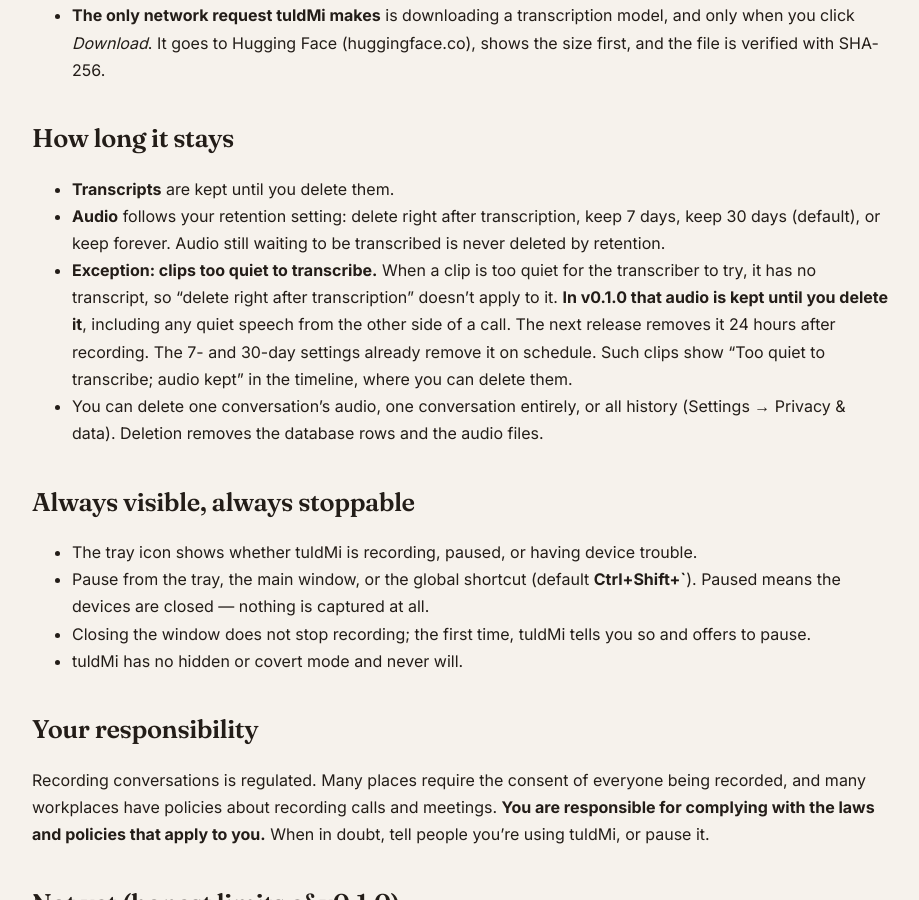
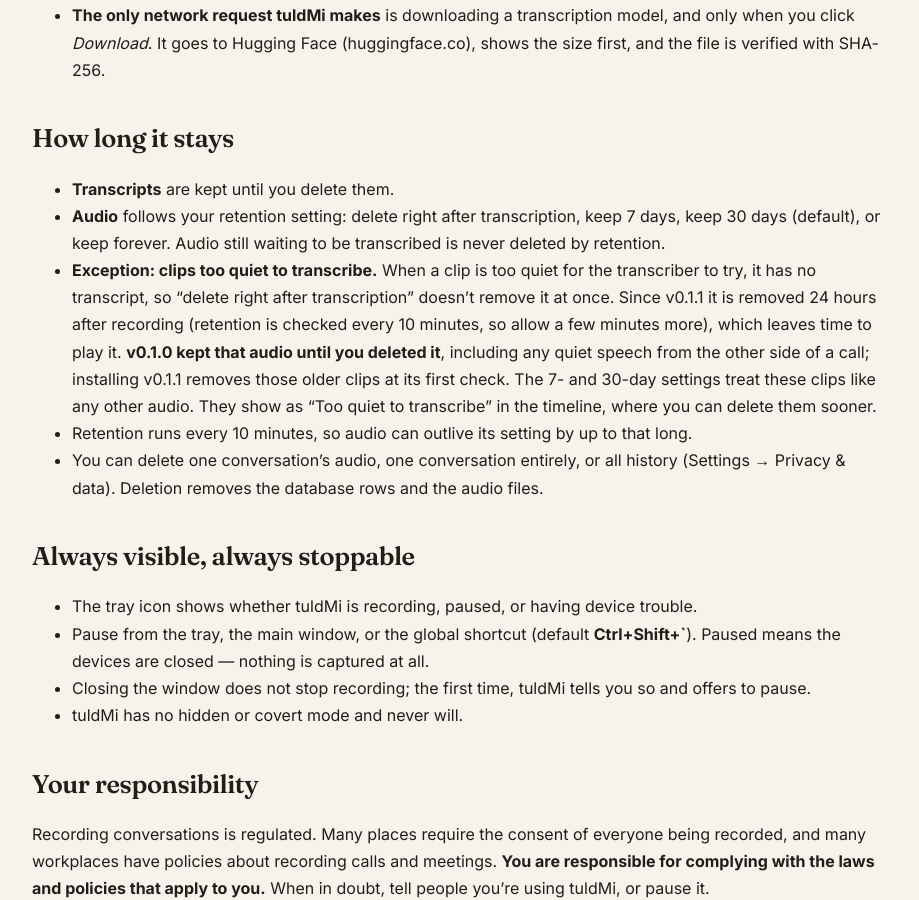
Before and after one commit to spilloid/tuldMi, a Jekyll site: the page built from docs/PRIVACY.md, in a window 1280 px wide and 900 px high, scrolled down 1095 px. Shown: the whole window, without its empty margins (290-1209 px from the left). Built offline with Jekyll 4.4.1, drawn with Linux system fonts in a browser that asks for light colours; our own code applies the rules of GitHub Pages for plain Markdown files.

Commit message:
Release v0.1.1
Address the release-gate review (dev-process RG-0.1.1):
- quiet-clip retention docs state the 10-minute check; v0.1.0's kept
  clips go at the first check
- the timeline marks quiet clips "Too quiet to transcribe" (a retry would
  be gated the same way, so the docs say "play", not "retry")
- the unlink retry list is deduped and retried outside its lock
- the publish race test waits for an explicit stall signal
- the site lists Windows 10 as unverified
- versions, lockfiles, site and changelog at 0.1.1

```diff
--- a/Cargo.toml
+++ b/Cargo.toml
@@ -3,7 +3,7 @@
 members = ["crates/engine", "src-tauri"]
 
 [workspace.package]
-version = "0.1.0"
+version = "0.1.1"
 edition = "2024"
 license = "MIT"
 repository = "https://github.com/spilloid/tuldMi"
--- a/docs/PRIVACY.md
+++ b/docs/PRIVACY.md
@@ -40,11 +40,14 @@
   30 days (default), or keep forever. Audio still waiting to be transcribed is never deleted by
   retention.
 - **Exception: clips too quiet to transcribe.** When a clip is too quiet for the transcriber to
-  try, it has no transcript, so "delete right after transcription" doesn't apply to it. **In
-  v0.1.0 that audio is kept until you delete it**, including any quiet speech from the other side
-  of a call. The next release removes it 24 hours after recording. The 7- and 30-day settings
-  already remove it on schedule. Such clips show "Too quiet to transcribe; audio kept" in the
-  timeline, where you can delete them.
+  try, it has no transcript, so "delete right after transcription" doesn't remove it at once.
+  Since v0.1.1 it is removed 24 hours after recording (retention is checked every 10 minutes, so
+  allow a few minutes more), which leaves time to play it. **v0.1.0 kept that audio until you
+  deleted it**, including any quiet speech from the other side of a call; installing v0.1.1
+  removes those older clips at its first check. The 7- and 30-day settings treat these clips like
+  any other audio. They show as "Too quiet to transcribe" in the timeline, where you can delete
+  them sooner.
+- Retention runs every 10 minutes, so audio can outlive its setting by up to that long.
 - You can delete one conversation's audio, one conversation entirely, or all history
   (Settings → Privacy & data). Deletion removes the database rows and the audio files.
 
--- a/package.json
+++ b/package.json
@@ -1,7 +1,7 @@
 {
   "name": "tuldmi",
   "private": true,
-  "version": "0.1.0",
+  "version": "0.1.1",
   "license": "MIT",
   "type": "module",
   "scripts": {
--- a/src-tauri/tauri.conf.json
+++ b/src-tauri/tauri.conf.json
@@ -1,7 +1,7 @@
 {
   "$schema": "https://schema.tauri.app/config/2",
   "productName": "tuldMi",
-  "version": "0.1.0",
+  "version": "0.1.1",
   "identifier": "com.spillerstech.tuldmi",
   "build": {
     "beforeDevCommand": "npm run dev",
```
Also changed, not shown: docs/dev-process.md (+1 -0 lines), docs/index.html (+10 -9 lines), src/features/timeline/EventRow.tsx (+12 -0 lines), CHANGELOG.md, 4 other files.
